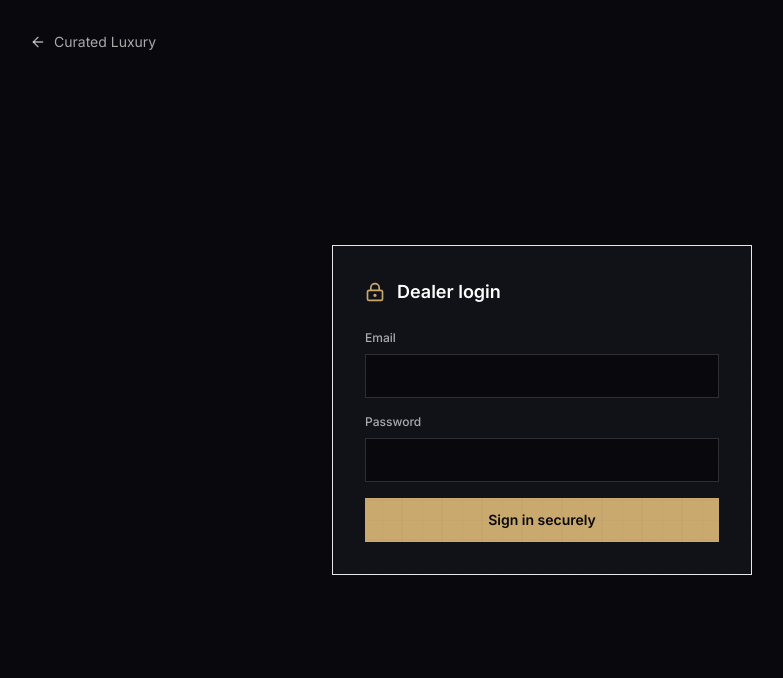
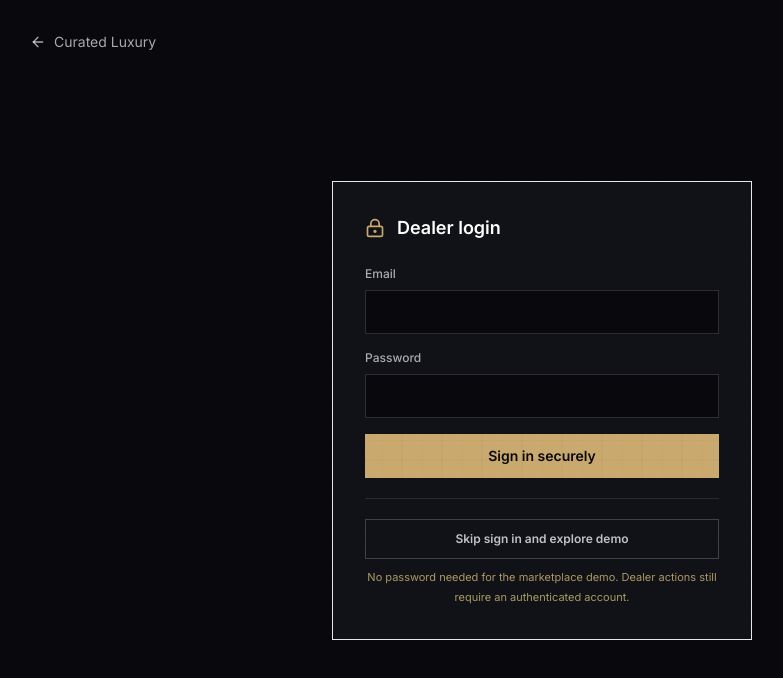
Before and after one commit to Pablodd1/WF2, a React (Vite) app: page /#/dealer-login in a window 1280 px wide. Shown: the top 678 px of the page, without its empty margins (98-881 px from the left). Built offline with nearby package versions, Linux system fonts and the light colour scheme.

Commit message:
feat: enable marketplace demo entry by default

```diff
--- a/src/pages/DealerLogin.tsx
+++ b/src/pages/DealerLogin.tsx
@@ -10,7 +10,9 @@ export default function DealerLogin() {
   const [password, setPassword] = useState('');
   const [loading, setLoading] = useState(false);
   const [error, setError] = useState('');
-  const betaSkipEnabled = import.meta.env.VITE_ENABLE_DEALER_SKIP === 'true';
+  // Demo access is deliberately limited to the public marketplace routes guarded
+  // with allowBetaSkip. Set this to "false" in Vercel to remove the button.
+  const betaSkipEnabled = import.meta.env.VITE_ENABLE_DEALER_SKIP !== 'false';
 
   async function login(event: React.FormEvent) {
     event.preventDefault();
@@ -54,8 +56,8 @@ export default function DealerLogin() {
             </form>
             {betaSkipEnabled && (
               <div className="mt-5 border-t border-white/10 pt-5">
-                <button type="button" onClick={skipForBeta} className="h-10 w-full border border-white/20 text-xs font-semibold text-white/75 transition-colors hover:border-white/45 hover:text-white">Enter marketplace demo</button>
-                <p className="mt-2 text-center text-[11px] leading-5 text-amber-200/65">Demo access is limited to this browser tab. Dealer actions still require an authenticated account.</p>
+                <button type="button" onClick={skipForBeta} className="h-10 w-full border border-white/20 text-xs font-semibold text-white/75 transition-colors hover:border-white/45 hover:text-white">Skip sign in and explore demo</button>
+                <p className="mt-2 text-center text-[11px] leading-5 text-amber-200/65">No password needed for the marketplace demo. Dealer actions still require an authenticated account.</p>
               </div>
             )}
           </section>
```
